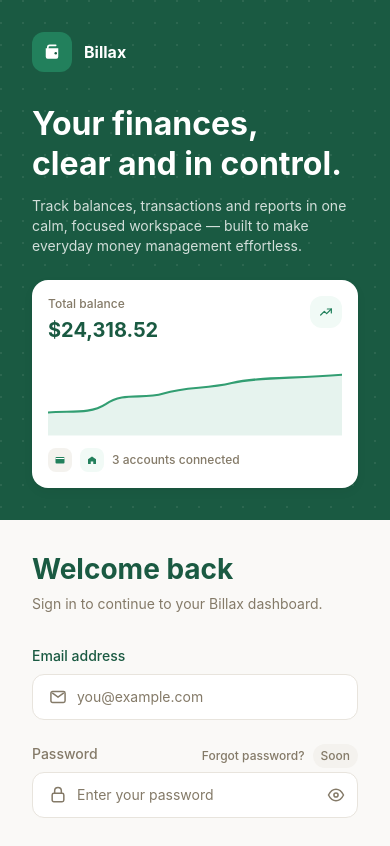
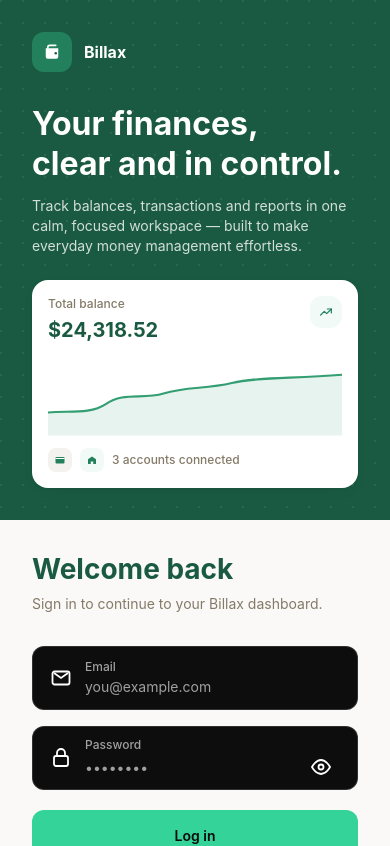
Before and after one commit to Adolfo2231/Billax_2.0, a React (Vite) app in the folder frontend/: page /login in a window 390 px wide. Shown: the top 846 px of the page. Built offline with nearby package versions, Linux system fonts and the light colour scheme.

Commit message:
feat(auth): restyle LoginForm for dark mode with responsive fields

```diff
--- a/frontend/src/components/auth/LoginForm.tsx
+++ b/frontend/src/components/auth/LoginForm.tsx
@@ -1,9 +1,7 @@
-import { useState } from "react"
-import type { LoginFieldErrors, LoginFormData } from "../../types/auth"
-import { Alert } from "../ui/Alert"
-import { Button } from "../ui/Button"
-import { FormField } from "../ui/FormField"
-import { PasswordInput } from "./PasswordInput"
+import { useState } from 'react'
+import type { LoginFieldErrors, LoginFormData } from '../../types/auth'
+import { Alert } from '../ui/Alert'
+import { Button } from '../ui/Button'
 
 type LoginFormProps = {
     onSubmit: (data: LoginFormData) => void
@@ -13,9 +11,13 @@ type LoginFormProps = {
 }
 
 const initialFormData: LoginFormData = {
-    email: "",
-    password: "",
+    email: '',
+    password: '',
 }
+
+/** Shared input chrome: transparent on mobile (parent shell has border), bordered on lg. */
+const fieldInputClassName =
+    'w-full bg-transparent text-small text-white placeholder:text-dark-text-secondary focus-visible:outline-none disabled:cursor-not-allowed disabled:opacity-60 lg:min-h-[52px] lg:rounded-md lg:border lg:bg-dark-input lg:px-4 lg:py-[14px] lg:text-body lg:focus-visible:ring-2 lg:focus-visible:ring-dark-accent lg:focus-visible:ring-offset-2 lg:focus-visible:ring-offset-dark-canvas'
 
 export function LoginForm({
     onSubmit,
@@ -24,6 +26,7 @@ export function LoginForm({
     isSubmitting = false,
 }: LoginFormProps) {
     const [formData, setFormData] = useState(initialFormData)
+    const [isPasswordVisible, setIsPasswordVisible] = useState(false)
 
     function handleChange(event: React.ChangeEvent<HTMLInputElement>) {
         const field = event.target.name as keyof LoginFormData
@@ -40,29 +43,129 @@ export function LoginForm({
         onSubmit(formData)
     }
 
+    const emailBorder = fieldErrors.email ? 'border-danger' : 'border-white/15'
+    const passwordBorder = fieldErrors.password
+        ? 'border-danger'
+        : 'border-white/15'
+    const emailErrorId = 'login-email-error'
+    const passwordErrorId = 'login-password-error'
+
     return (
-        <form className="flex flex-col gap-5" onSubmit={handleSubmit}>
+        <form className="flex flex-col gap-4" onSubmit={handleSubmit}>
             {generalError ? (
-                <Alert variant="error">{generalError}</Alert>
+                <Alert variant="dark-error">{generalError}</Alert>
             ) : null}
 
-            <FormField
+            {/* One email field: mobile = icon + label inside shell; lg = label above bordered input. */}
+            <div
+                className={`flex min-h-[64px] items-center gap-3 rounded-md border bg-dark-input px-4 lg:min-h-0 lg:flex-col lg:items-stretch lg:gap-2 lg:border-0 lg:bg-transparent lg:p-0 ${emailBorder}`}
+            >
+                <EmailIcon className="size-5 shrink-0 text-white lg:hidden" />
+                <div className="flex min-w-0 flex-1 flex-col gap-[2px] lg:gap-2">
+                    <label
+                        htmlFor="login-email"
+                        className="text-caption text-dark-text-secondary lg:text-small lg:font-medium lg:text-white"
+                    >
+                        Email
+                    </label>
+                    <input
                         id="login-email"
-                label={
-                    <span className="text-brand-900">Email address</span>
-                }
                         name="email"
                         type="email"
                         autoComplete="email"
                         placeholder="you@example.com"
                         value={formData.email}
                         onChange={handleChange}
-                error={fieldErrors.email}
-                className="min-h-[44px]"
                         disabled={isSubmitting}
-                icon={
+                        aria-invalid={Boolean(fieldErrors.email)}
+                        aria-describedby={
+                            fieldErrors.email ? emailErrorId : undefined
+                        }
+                        className={`${fieldInputClassName} ${fieldErrors.email ? 'lg:border-danger' : 'lg:border-white/15'}`}
+                    />
+                </div>
+            </div>
+            {fieldErrors.email ? (
+                <p id={emailErrorId} className="-mt-2 text-caption text-danger">
+                    {fieldErrors.email}
+                </p>
+            ) : null}
+
+            {/* One password field — same responsive shell pattern. */}
+            <div
+                className={`flex min-h-[64px] items-center gap-3 rounded-md border bg-dark-input px-4 lg:min-h-0 lg:flex-col lg:items-stretch lg:gap-2 lg:border-0 lg:bg-transparent lg:p-0 ${passwordBorder}`}
+            >
+                <LockIcon className="size-5 shrink-0 text-white lg:hidden" />
+                <div className="flex min-w-0 flex-1 flex-col gap-[2px] lg:gap-2">
+                    <label
+                        htmlFor="login-password"
+                        className="text-caption text-dark-text-secondary lg:text-small lg:font-medium lg:text-white"
+                    >
+                        Password
+                    </label>
+                    <div className="relative">
+                        <input
+                            id="login-password"
+                            name="password"
+                            type={isPasswordVisible ? 'text' : 'password'}
+                            autoComplete="current-password"
+                            placeholder="••••••••"
+                            value={formData.password}
+                            onChange={handleChange}
+                            disabled={isSubmitting}
+                            aria-invalid={Boolean(fieldErrors.password)}
+                            aria-describedby={
+                                fieldErrors.password
+                                    ? passwordErrorId
+                                    : undefined
+                            }
+                            className={`${fieldInputClassName} pr-10 lg:pr-12 ${fieldErrors.password ? 'lg:border-danger' : 'lg:border-white/15'}`}
+                        />
+                        <button
+                            type="button"
+                            aria-label={
+                                isPasswordVisible
+                                    ? 'Hide password'
+                                    : 'Show password'
+                            }
+                            aria-pressed={isPasswordVisible}
+                            className="absolute right-0 top-1/2 grid size-[40px] -translate-y-1/2 place-items-center rounded-md text-white hover:text-dark-accent focus-visible:outline-none focus-visible:ring-2 focus-visible:ring-dark-accent lg:min-h-[44px] lg:min-w-[44px] lg:text-dark-text-secondary lg:hover:text-white"
+                            onClick={() =>
+                                setIsPasswordVisible((current) => !current)
+                            }
+                            disabled={isSubmitting}
+                        >
+                            <PasswordEyeIcon visible={isPasswordVisible} />
+                        </button>
+                    </div>
+                </div>
+            </div>
+            {fieldErrors.password ? (
+                <p
+                    id={passwordErrorId}
+                    className="-mt-2 text-caption text-danger"
+                >
+                    {fieldErrors.password}
+                </p>
+            ) : null}
+
+            <Button
+                className="mt-1 min-h-[52px] w-full text-body font-semibold lg:min-h-[56px]"
+                type="submit"
+                variant="dark"
+                loading={isSubmitting}
+            >
+                Log in
+            </Button>
+        </form>
+    )
+}
+
+function EmailIcon({ className }: { className?: string }) {
+    return (
         <svg
-                        className="size-full"
+            aria-hidden="true"
+            className={className}
             viewBox="0 0 24 24"
             fill="none"
             stroke="currentColor"
@@ -71,39 +174,55 @@ export function LoginForm({
             <rect x="3.5" y="5.5" width="17" height="13" rx="2" />
             <path d="m5 7 7 5 7-5" />
         </svg>
-                }
-            />
-
-            <div className="relative">
-                <span className="absolute right-[0px] top-[0px] z-10 flex items-center gap-2">
-                    <span className="text-caption text-text-secondary">
-                        Forgot password?
-                    </span>
-                    <span className="rounded-full bg-surface-muted px-2 py-1 text-caption text-text-secondary">
-                        Soon
-                    </span>
-                </span>
-                <PasswordInput
-                    id="login-password"
-                    label="Password"
-                    name="password"
-                    autoComplete="current-password"
-                    placeholder="Enter your password"
-                    value={formData.password}
-                    onChange={handleChange}
-                    error={fieldErrors.password}
-                    disabled={isSubmitting}
-                />
-            </div>
-
-            <Button
-                className="mt-2 min-h-[44px] w-full shadow-card"
-                type="submit"
-                loading={isSubmitting}
-            >
-                Sign in
-                <span aria-hidden="true">→</span>
-            </Button>
-        </form>
     )
 }
+
+function LockIcon({ className }: { className?: string }) {
+    return (
+        <svg
+            aria-hidden="true"
+            className={className}
+            viewBox="0 0 24 24"
+            fill="none"
+            stroke="currentColor"
+            strokeWidth="1.8"
+        >
+            <rect x="5" y="10" width="14" height="10" rx="2" />
+            <path d="M8 10V7a4 4 0 0 1 8 0v3" />
+        </svg>
+    )
+}
+
+function PasswordEyeIcon({ visible }: { visible: boolean }) {
+    if (visible) {
+        return (
+            <svg
+                aria-hidden="true"
+                className="size-5"
+                viewBox="0 0 24 24"
+                fill="none"
+                stroke="currentColor"
+                strokeWidth="1.8"
+                strokeLinecap="round"
+            >
+                <path d="m4 4 16 16" />
+                <path d="M10.6 10.7a2 2 0 0 0 2.7 2.7" />
+                <path d="M9.9 5.2A10.8 10.8 0 0 1 12 5c5.5 0 9 7 9 7a16.8 16.8 0 0 1-2.1 3.1M6.6 6.6C4.2 8.2 3 12 3 12s3.5 7 9 7a9.8 9.8 0 0 0 3-.5" />
+            </svg>
+        )
+    }
+
+    return (
+        <svg
+            aria-hidden="true"
+            className="size-5"
+            viewBox="0 0 24 24"
+            fill="none"
+            stroke="currentColor"
+            strokeWidth="1.8"
+        >
+            <path d="M3 12s3.5-7 9-7 9 7 9 7-3.5 7-9 7-9-7-9-7Z" />
+            <circle cx="12" cy="12" r="2.5" />
+        </svg>
+    )
+}
```
Lines whose indentation alone changed are shown as unchanged.
